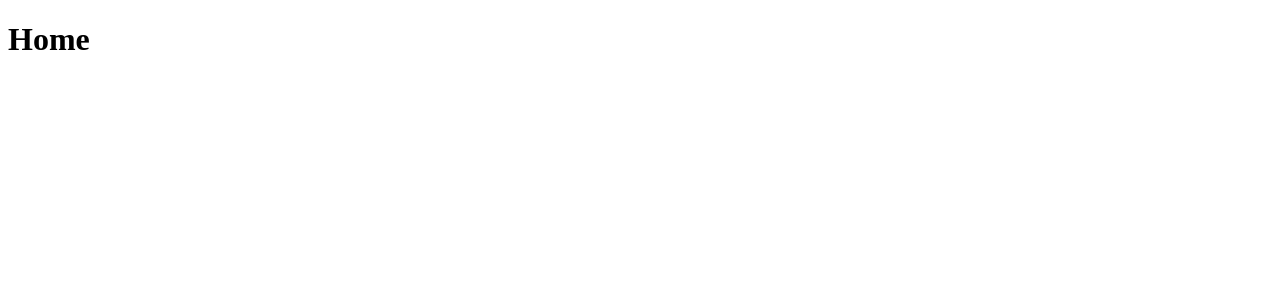
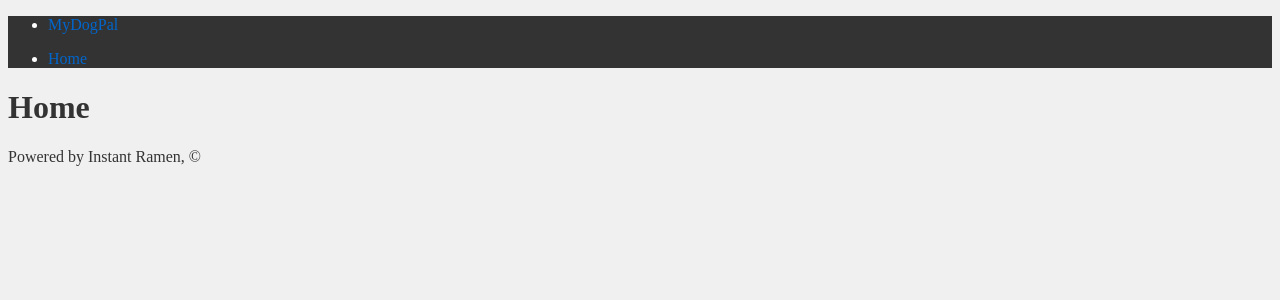
Before and after one commit to avang02/my_dog_pal, a Django app: page / in a window 1280 px wide. Before the commit the part shown is almost empty. Shown: the top 300 px of the page. Run offline with Django 5.2, Linux system fonts and the light colour scheme.

Commit message:
created static/css/style.ss and base.html. Updated home to use static.

```diff
--- /dev/null
+++ b/main_app/static/css/style.css
@@ -0,0 +1,28 @@
+body {
+    background-color: #f0f0f0;
+    color: #333;
+}
+
+header {
+    background-color: #ffcc00;
+    color: white;
+}
+
+nav {
+    background-color: #333;
+    color: white;
+}
+
+a {
+    color: #0066cc;
+    text-decoration: none;
+}
+
+a:hover {
+    color: #ff6600;
+}
+
+button {
+    background-color: #ff6600;
+    color: white;
+}
--- /dev/null
+++ b/main_app/templates/base.html
@@ -0,0 +1,34 @@
+{% load static %}
+
+<!DOCTYPE html>
+<html lang="en">
+<head>
+  <meta charset="UTF-8">
+  <meta name="viewport" content="width=device-width, initial-scale=1.0">
+  <meta http-equiv="X-UA-Compatible" content="ie=edge">
+  <title>MyDogPal</title>
+  <link rel="stylesheet" type="text/css" href="{% static 'css/style.css' %}">
+</head>
+<body>
+  <header>
+    <nav>
+      <div>
+        <ul>
+          <li><a href="/" class="main-logo">MyDogPal</a></li>
+        </ul>
+        <ul class="right">
+          <li><a href="/">Home</a></li>
+        </ul>
+      </div>
+    </nav>
+  </header>
+  <main>
+    {% block content %}
+    {% endblock %}
+  </main>
+
+  <footer>
+    <div>Powered by Instant Ramen, &copy;</div>
+  </footer>
+</body>
+</html>
--- a/main_app/templates/home.html
+++ b/main_app/templates/home.html
@@ -1,11 +1,16 @@
+{% extends 'base.html' %}
+{% block content %}
+
 <!DOCTYPE html>
 <html lang="en">
 <head>
     <meta charset="UTF-8">
     <meta name="viewport" content="width=device-width, initial-scale=1.0">
-    <title>Document</title>
+    <title>MyDogPal</title>
 </head>
 <body>
     <h1>Home</h1>
 </body>
 </html>
+
+{% endblock %}
```
